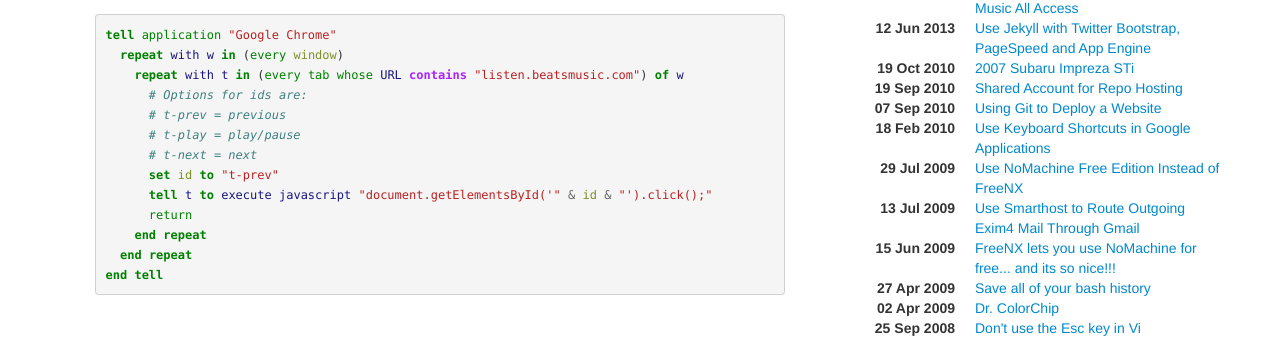
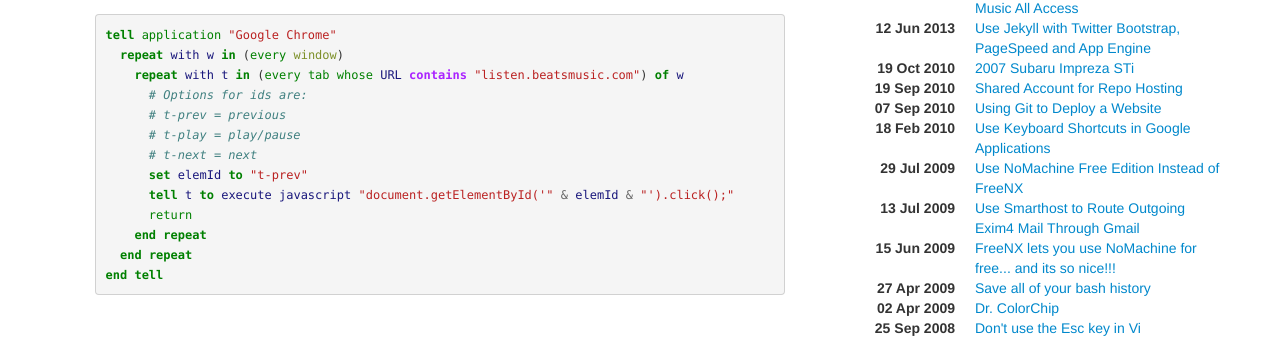
Before and after one commit to mchelen/tonyscelfo.com, a Jekyll site: the page built from _posts/2014-01-26-beats-music-applescript.md, in a window 1280 px wide. Shown: the part 206-546 px from the top of the page. Built offline with Jekyll 4.4.1, drawn with Linux system fonts in a browser that asks for light colours; nearby versions of some CDN libraries; comment, search, counter and statistics services are not loaded.

Commit message:
update script

```diff
--- a/_posts/2014-01-26-beats-music-applescript.md
+++ b/_posts/2014-01-26-beats-music-applescript.md
@@ -13,8 +13,8 @@
       # t-prev = previous
       # t-play = play/pause
       # t-next = next
-      set id to "t-prev"
-      tell t to execute javascript "document.getElementsById('" & id & "').click();"
+      set elemId to "t-prev"
+      tell t to execute javascript "document.getElementById('" & elemId & "').click();"
       return
     end repeat
   end repeat
```
